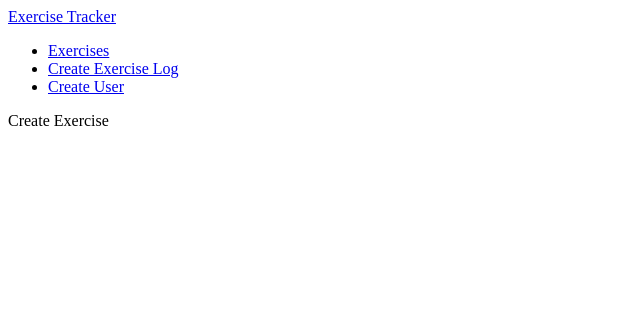
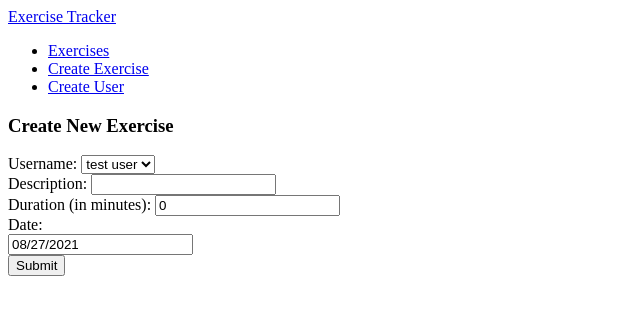
Before and after one commit to irahrosete/exercise-tracker-mern, a React (Create React App) app in the folder frontend/: page /create in a window 1280 px wide. Shown: the top 314 px of the page, without its empty margins (0-640 px from the left). Built offline with nearby package versions, Linux system fonts and the light colour scheme.

Commit message:
create navbar, form and logic to create new exercise and install datepicker

```diff
--- a/frontend/package.json
+++ b/frontend/package.json
@@ -7,6 +7,7 @@
     "@testing-library/react": "^9.3.2",
     "@testing-library/user-event": "^7.1.2",
     "react": "^17.0.2",
+    "react-datepicker": "^4.2.1",
     "react-dom": "^17.0.2",
     "react-router-dom": "^5.2.0",
     "react-scripts": "4.0.3"
--- a/frontend/src/components/CreateExercise.jsx
+++ b/frontend/src/components/CreateExercise.jsx
@@ -1,7 +1,103 @@
-import React from 'react'
+import React, { useState, useEffect } from 'react'
+import DatePicker from 'react-datepicker'
+import 'react-datepicker/dist/react-datepicker.css'
 
 const CreateExercise = () => {
-  return <div>Create Exercise</div>
+  const [exercise, setExercise] = useState({
+    username: '',
+    description: '',
+    duration: 0,
+    date: new Date(),
+  })
+
+  const [date, setDate] = useState(new Date())
+  const [exercises, setExercises] = useState([])
+
+  const [users, setUsers] = useState([])
+
+  useEffect(() => {
+    setUsers(['test user', 'irah'])
+  }, [])
+
+  const handleChange = (e) => {
+    const name = e.target.name
+    const value = e.target.value
+    setExercise({ ...exercise, [name]: value })
+  }
+
+  const handleDateChange = (date) => {
+    setDate(date)
+    setExercise({ ...exercise, date })
+  }
+
+  const handleSubmit = (e) => {
+    e.preventDefault()
+    const newExercise = { ...exercise }
+    setExercises([...exercises, newExercise])
+    setExercise({
+      username: '',
+      description: '',
+      duration: 0,
+      date: new Date(),
+    })
+    console.log(newExercise)
+    // window.location = '/'
+  }
+
+  return (
+    <>
+      <h3>Create New Exercise</h3>
+      <form onSubmit={handleSubmit}>
+        <div>
+          <label htmlFor='username'>Username: </label>
+          <select
+            name='username'
+            id='username'
+            required
+            value={exercise.username}
+            onChange={handleChange}
+          >
+            {users.map((user) => {
+              return (
+                <option key={user} value={user}>
+                  {user}
+                </option>
+              )
+            })}
+          </select>
+        </div>
+        <div>
+          <label>Description: </label>
+          <input
+            type='text'
+            name='description'
+            required
+            value={exercise.description}
+            onChange={handleChange}
+          />
+        </div>
+        <div>
+          <label>Duration (in minutes): </label>
+          <input
+            type='text'
+            name='duration'
+            required
+            value={exercise.duration}
+            onChange={handleChange}
+          />
+        </div>
+        <div>
+          <label>Date: </label>
+          <div>
+            <DatePicker selected={date} onChange={handleDateChange} />
+          </div>
+        </div>
+        <div>
+          <button>Submit</button>
+        </div>
+      </form>
+    </>
+  )
 }
 
 export default CreateExercise
--- a/frontend/src/components/Navbar.jsx
+++ b/frontend/src/components/Navbar.jsx
@@ -11,7 +11,7 @@ const Navbar = () => {
             <Link to='/'>Exercises</Link>
           </li>
           <li>
-            <Link to='/create'>Create Exercise Log</Link>
+            <Link to='/create'>Create Exercise</Link>
           </li>
           <li>
             <Link to='/user'>Create User</Link>
```
Also changed, not shown: 1 other file (tests, documents, lock files or other folders).
